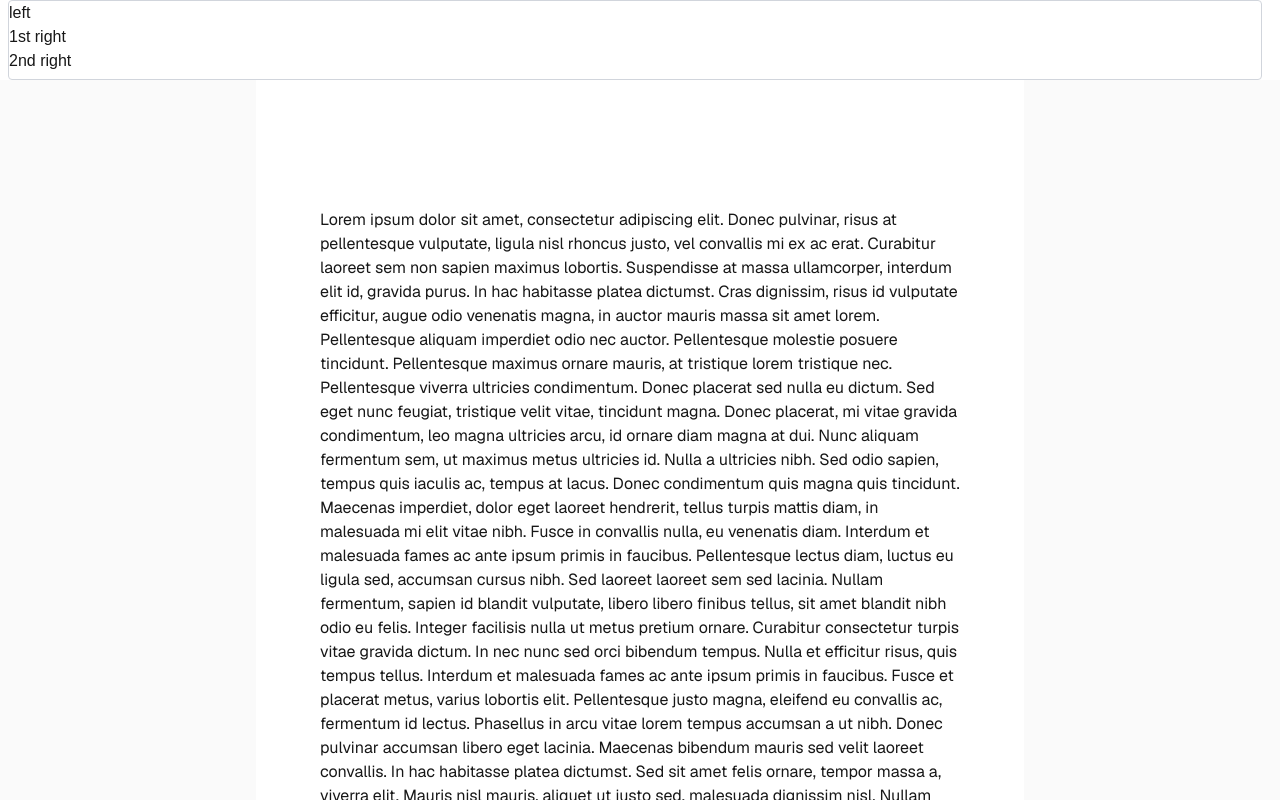
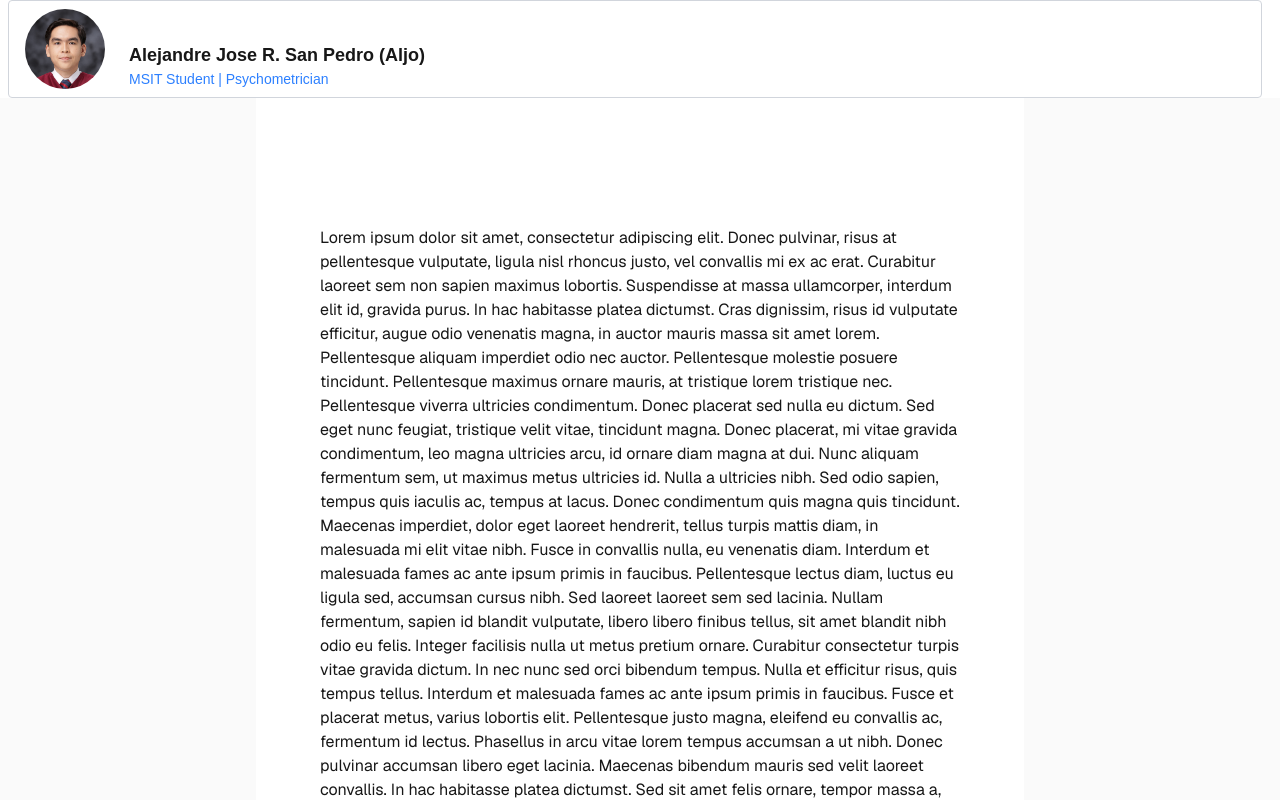
Before and after one commit to aljosanpedro/pbd-proj1-personal_website, a Next.js app: page / in a window 1280 px wide. Shown: the top 800 px of the page. Built offline with nearby package versions, Linux system fonts and the light colour scheme.

Commit message:
Add image component and add and adjust CSS properties throughout MainBanner

```diff
--- a/src/app/components/mainbanner.tsx
+++ b/src/app/components/mainbanner.tsx
@@ -1,13 +1,40 @@
+import Image from "next/image";
+
 export default function MainBanner() {
   return (
     // sticky: fixed position, but scrolls with parent
     // sm: flex-row for mobile
-    // ml: margin-left
-    <div className="sticky flex flex-col sm:flex-col top-0 z-50 w-[98%] h-20 border border-gray-300 rounded-sm ml-2 backdrop-blur-sm">
-      <div>left</div>
-      <div>
-        <p>1st right</p>
-        <p>2nd right</p>
+    // ml: margin-left (m: all sides)
+    <div className="sticky top-0 flex flex-col sm:flex-row z-50 w-[98%] h-auto border border-gray-300 rounded-sm ml-2 backdrop-blur-sm">
+      {/* Left Section */}
+      {/* treated as row bc only 1 item */}
+      {/* m-2: 8 pixels (refer to cheatsheet/daigler) */}
+      {/* auto-wraps when sm:w-24 */}
+      <div className="m-2 flex justify-center w-full sm:w-24">
+        <Image
+          src="/images/IDPIC.png"
+          alt="Profile"
+          // 72 > 80 of assigned space
+          width={72}
+          height={72}
+          // eager: server prioritizes loading
+          loading="eager"
+          // rounded-full: circle
+          // object-cover: fit assigned space
+          // w/h = 20 = 80px > 72px; 72 -> 80
+          className="rounded-full object-cover w-20 h-20"
+        />
+      </div>
+
+      {/* Right Section */}
+      {/* treated as cols bc many items */}
+      {/* sm:justify-end: go to bottom (bc col) */}
+      {/* sm:items-start: align items to the start (left) on small screens */}
+      <div className="m-2 flex flex-col items-center w-auto sm:justify-end sm:items-start">
+        <h1 className="text-lg font-bold">
+          Alejandre Jose R. San Pedro (Aljo)
+        </h1>
+        <p className="text-sm text-blue-500">MSIT Student | Psychometrician</p>
       </div>
     </div>
   );
```
